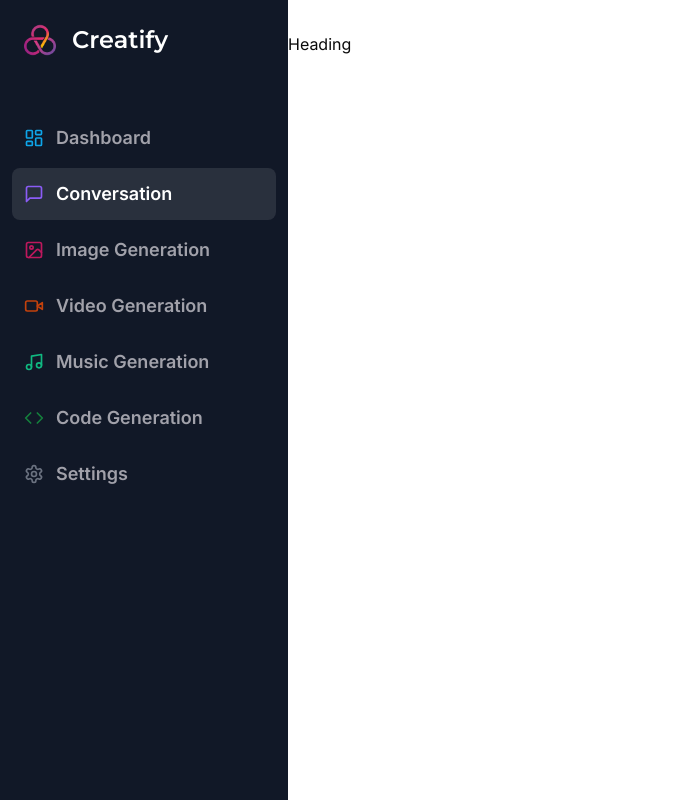
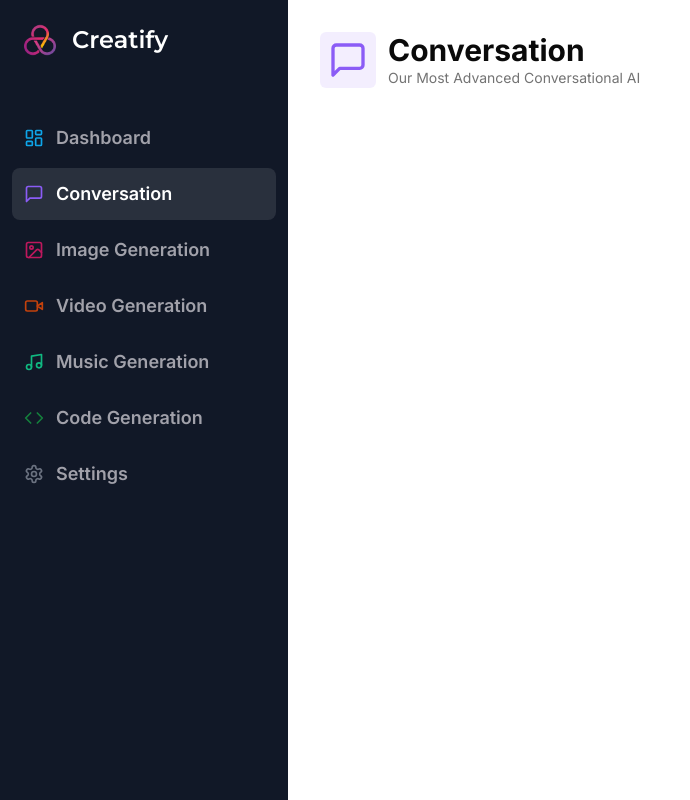
Before and after one commit to Aditya-gam/Creatify-Generative_SaaS_Platform, a Next.js app: page /conversation in a window 1280 px wide. Shown: the whole page, without its empty margins (0-690 px from the left). Built offline with nearby package versions, Linux system fonts and the light colour scheme.

Commit message:
Completed Heading Component and added it to Conversation Page

```diff
--- a/app/(dashboard)/(routes)/conversation/page.tsx
+++ b/app/(dashboard)/(routes)/conversation/page.tsx
@@ -11,6 +11,8 @@
         iconColor="text-violet-500"
         bgColor="bg-violet-500/10"
       />
+
+      <div className="px-4 lg:px-8"></div>
     </div>
   );
 };
--- a/components/heading.tsx
+++ b/components/heading.tsx
@@ -1,3 +1,4 @@
+import { cn } from "@/lib/utils";
 import { LucideIcon } from "lucide-react";
 
 interface HeadingProps {
@@ -11,13 +12,19 @@
 export const Heading = ({
   title,
   description,
-  icon,
+  icon: Icon,
   iconColor = "white",
   bgColor = "black",
 }: HeadingProps) => {
   return (
-    <div>
-      <h1>Heading</h1>
+    <div className="px-4 lg:px-8 flex items-center gap-x-3 mb-8">
+      <div className={cn("p-2 w-fit rounded-md", bgColor)}>
+        <Icon className={cn("w-10 h-10", iconColor)} />
+      </div>
+      <div>
+        <h2 className="text-3xl font-bold">{title}</h2>
+        <p className="text-sm text-muted-foreground">{description}</p>
+      </div>
     </div>
   );
 };
```
